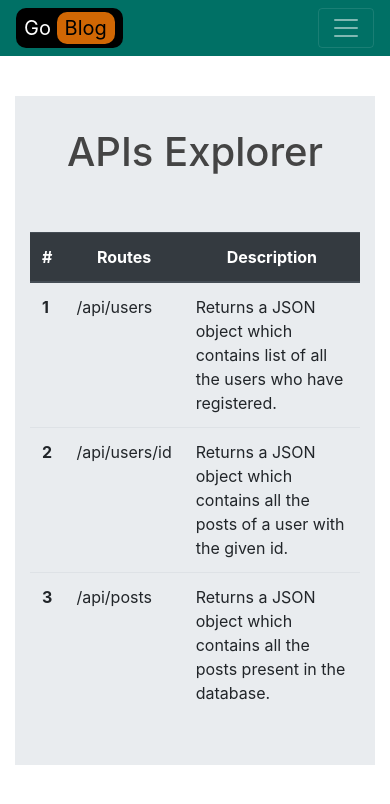
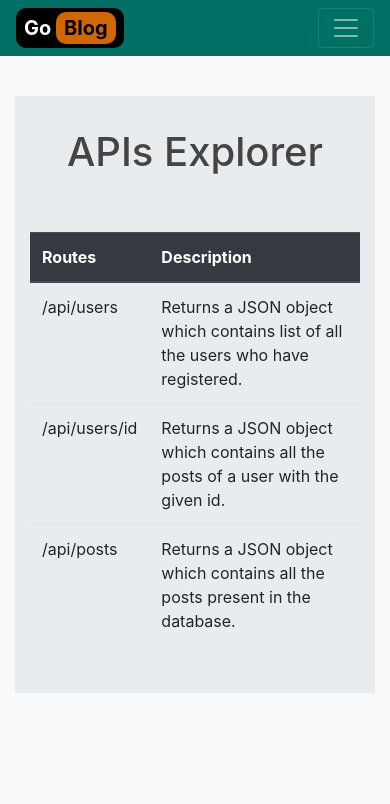
Before and after one commit to palvaibhav/go-blog, a Flask app: page /apis in a window 390 px wide. Shown: the top 804 px of the page. Run offline with Flask 2, Linux system fonts and the light colour scheme; some libraries are stand-ins or nearby versions.

Commit message:
Made changes to make site responsive across different screen size

```diff
--- a/goblog/templates/api.html
+++ b/goblog/templates/api.html
@@ -9,29 +9,26 @@
     <table class="table">
       <thead class="thead-dark">
         <tr>
-            <th scope="col">#</th>
-            <th class="text-center" scope="col">Routes</th>
-            <th class="text-center" scope="col">Description</th>
+          <th class="text-left" scope="col">Routes</th>
+          <th class="text-left" scope="col">Description</th>
         </tr>
       </thead>
       <tbody>
         <tr>
-            <th scope="row">1</th>
           <td>/api/users</td>
           <td>Returns a JSON object which contains list of all the users who have registered.</td>
         </tr>
         <tr>
-            <th scope="row">2</th>
           <td>/api/users/id</td>
           <td>Returns a JSON object which contains all the posts of a user with the given id.</td>
         </tr>
         <tr>
-            <th scope="row">3</th>
           <td>/api/posts</td>
           <td>Returns a JSON object which contains all the posts present in the database.</td>
         </tr>
       </tbody>
     </table>
+
   </div>
 </div>
 
--- a/goblog/templates/layout.html
+++ b/goblog/templates/layout.html
@@ -25,11 +25,11 @@
     {% endif %}
 </head>
 
-<body class="bg-white">
+<body class="bg-light">
     <header class="site-header">
         <nav class="navbar navbar-expand-md bg-navcol navbar-dark fixed-top">
             <div class="container">
-                <a class="navbar-brand mr-2 px-2 logo" href="{{ url_for('main.home') }}">Go <span class="px-2 py-1 logo-in">Blog</span></a>
+                <a class="navbar-brand mr-2 px-2 logo font-weight-bold"" href="{{ url_for('main.home') }}">Go <span class="px-2 py-1 logo-in">Blog</span></a>
                 <button class="navbar-toggler" type="button" data-toggle="collapse" data-target="#navbarToggle"
                     aria-controls="navbarToggle" aria-expanded="false" aria-label="Toggle navigation">
                     <span class="navbar-toggler-icon"></span>
```
Also changed, not shown: goblog/templates/post.html (+20 -7 lines), goblog/templates/post_details.html (+13 -12 lines). Lines whose indentation alone changed are shown as unchanged.
